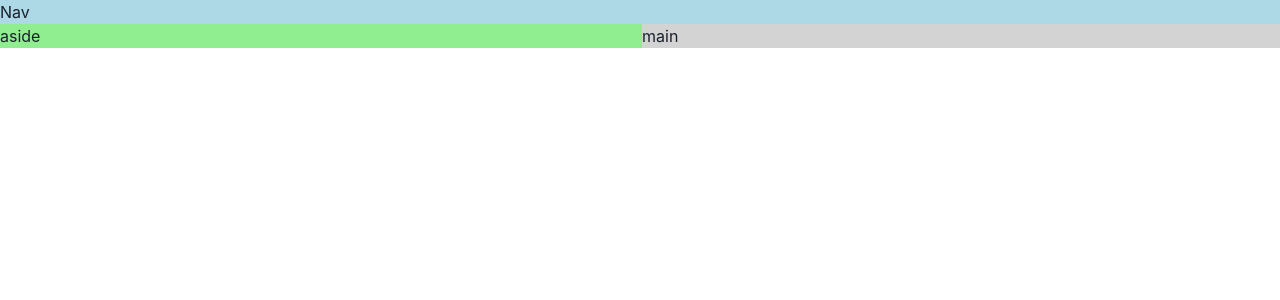
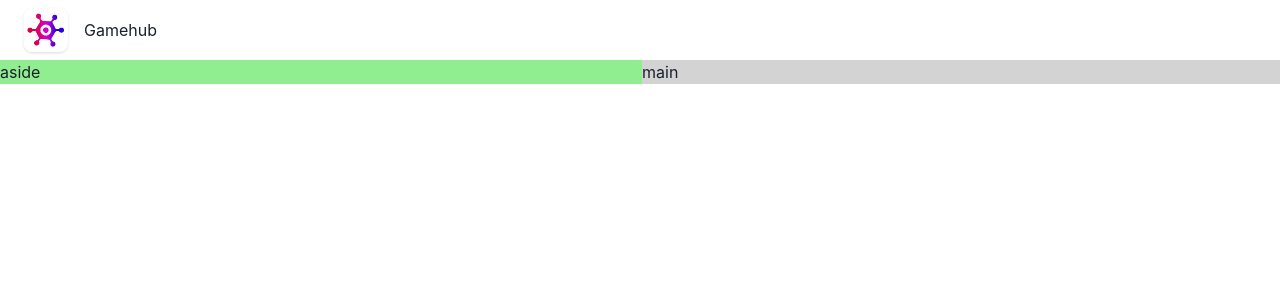
Before and after one commit to saxenaaman17/game-hub, a React (Vite) app: page / in a window 1280 px wide. Shown: the top 300 px of the page. Built offline with nearby package versions, Linux system fonts and the light colour scheme.

Commit message:
Build a nav bar

```diff
--- a/src/App.tsx
+++ b/src/App.tsx
@@ -1,4 +1,5 @@
 import { Grid, GridItem, Show } from "@chakra-ui/react";
+import NavBar from "./components/NavBar";
 
 function App() {
   return (
@@ -8,8 +9,8 @@
         lg: `"nav nav" "aside main"`, // greater than 1024px
       }}
     >
-      <GridItem area="nav" bg="lightblue">
-        Nav
+      <GridItem area="nav">
+        <NavBar />
       </GridItem>
       <Show above="lg">
         <GridItem area="aside" bg="lightgreen">
--- /dev/null
+++ b/src/components/NavBar.tsx
@@ -0,0 +1,13 @@
+import { HStack, Image, Text } from "@chakra-ui/react";
+import logo from "../assets/logo.webp";
+
+const NavBar = () => {
+  return (
+    <HStack>
+      <Image src={logo} boxSize="60px" ml={4} />
+      <Text>Gamehub</Text>
+    </HStack>
+  );
+};
+
+export default NavBar;
```
Also changed, not shown: src/assets/logo.webp (added).
